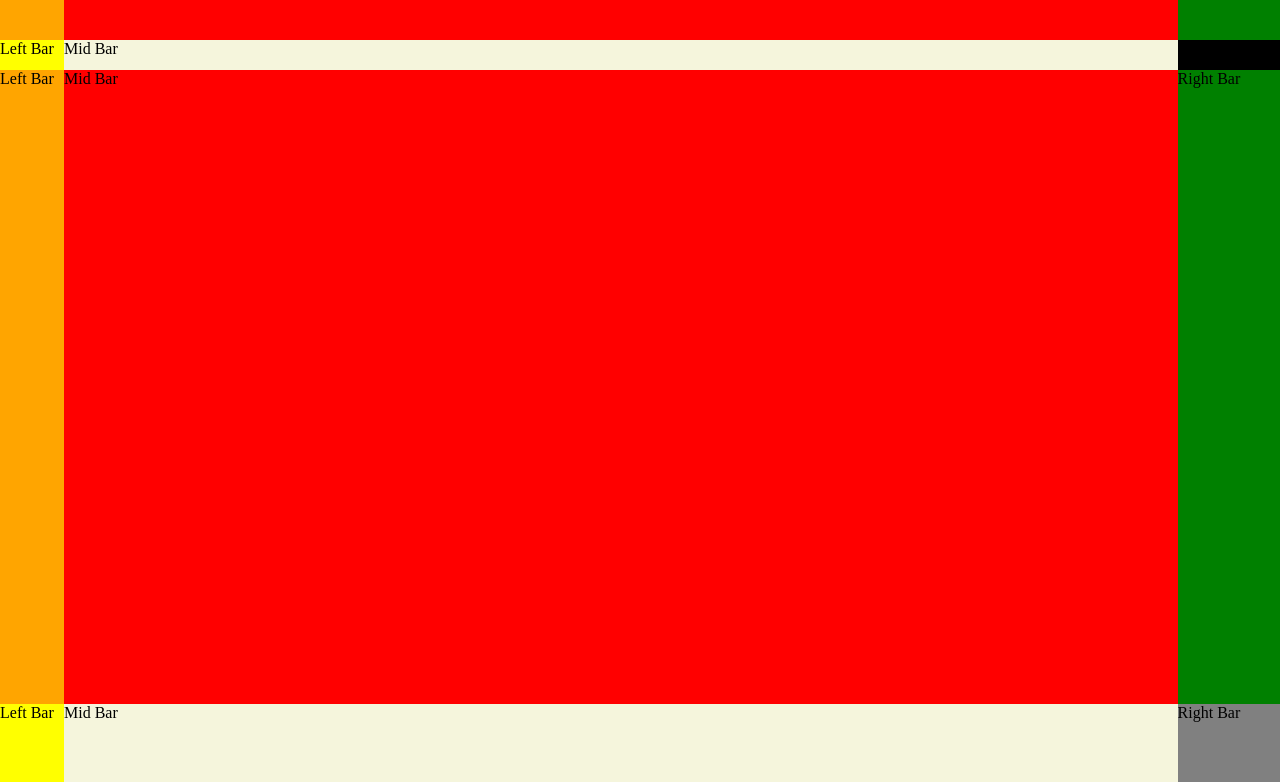
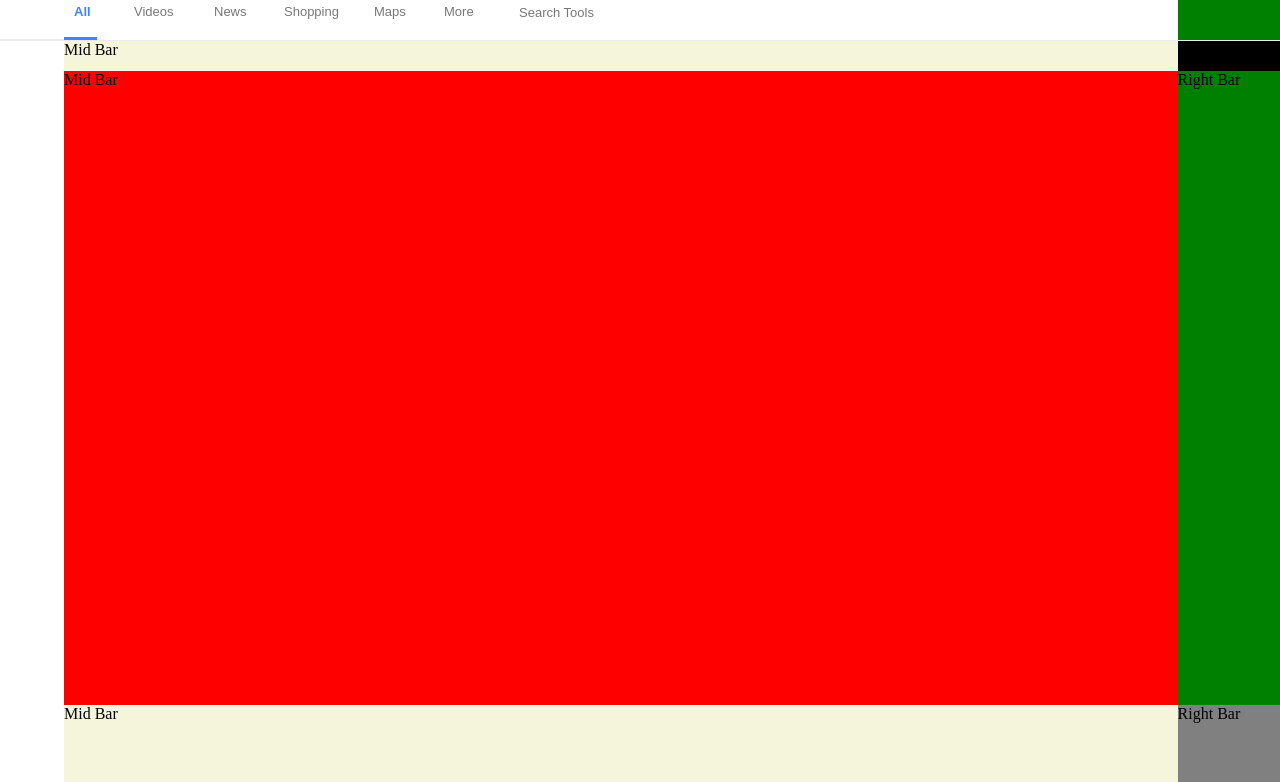
Before and after one commit to banalui/google-search-result-page, a plain HTML site: page index.html in a window 1280 px wide. Shown: the part 75-857 px from the top of the page. Drawn offline with Linux system fonts and the light colour scheme.

Commit message:
Left and Mid bar of Layer 2 finished

```diff
--- a/index.html
+++ b/index.html
@@ -24,19 +24,46 @@
 				</div>
 			</div>
 			<div class="SearchFilterLayer">  	<!-- Layer 2 -->
-				<div class="LeftBarEven">
-					Left Bar
+				<div class="LeftBarEmpty">
+					<div class="LeftBarEmptyWBorder"></div>
 				</div>
-				<div class="MidBarEven">
-					Mid Bar
+				<div class="SearchFilterBar">
+					<div class="SearchFilterButtonsAll">
+						<a href="http://www.google.com">All</a>
+					</div>
+					<div class="SearchFilterButtonsVideos">
+						<a href="http://www.google.com">Videos</a>
+					</div>
+					<div class="SearchFilterButtonsNews">
+						<a href="http://www.google.com">News</a>
+					</div>
+					<div class="SearchFilterButtonsShopping">
+						<a href="http://www.google.com">Shopping</a>
+					</div>
+					<div class="SearchFilterButtonsMaps">
+						<a href="http://www.google.com">Maps</a>
+					</div>
+					<div class="SearchFilterButtonsMore">
+						<a href="http://www.google.com">More</a>
+					</div>
+					<div class="SearchFilterButtonsTools">
+						<a href="http://www.google.com">Search Tools</a>
+					</div>
+					<!--<div class="SearchAllButton"><a href="http://www.google.com">All</a></div>
+					<div class="SearchVideosButton"><a href="http://www.google.com">Videos</a></div>
+					<div class="SearchNewsButton"><a href="http://www.google.com">News</a></div>
+					<div class="SearchShoppingButton"><a href="http://www.google.com">Shopping</a></div>
+					<div class="SearchMapsButton"><a href="http://www.google.com">Maps</a></div>
+					<div class="SearchMoreButton"><a href="http://www.google.com">More</a></div>
+					<div class="SearchToolsButton"><a href="http://www.google.com">Search Tools</a></div>-->
 				</div>
 				<div class="RightBarEven">
 					Right Bar
 				</div>
 			</div>
 			<div class="SearchStatLayer">  		<!-- Layer 3 -->
-				<div class="LeftBarOdd">
-					Left Bar
+				<div class="LeftBarEmpty">
+
 				</div>
 				<div class="MidBarOdd">
 					Mid Bar
@@ -46,8 +73,8 @@
 				</div>
 			</div>
 			<div class="ResultListLayer">  		<!-- Layer 4 -->
-				<div class="LeftBarEven">
-					Left Bar
+				<div class="LeftBarEmpty">
+
 				</div>
 				<div class="MidBarEven">
 					Mid Bar
@@ -57,8 +84,8 @@
 				</div>
 			</div>
 			<div class="RelatedSearchLayer">  	<!-- Layer 5 -->
-				<div class="LeftBarOdd">
-					Left Bar
+				<div class="LeftBarEmpty">
+
 				</div>
 				<div class="MidBarOdd">
 					Mid Bar
@@ -68,8 +95,8 @@
 				</div>
 			</div>
 			<div class="LogoButtonsLayer">  	<!-- Layer 6 -->
-				<div class="LeftBarEven">
-					Left Bar
+				<div class="LeftBarEmpty">
+
 				</div>
 				<div class="MidBarEven">
 					Mid Bar
@@ -79,8 +106,8 @@
 				</div>
 			</div>
 			<div class="NumberBottonsLayer">  	<!-- Layer 7 -->
-				<div class="LeftBarOdd">
-					Left Bar
+				<div class="LeftBarEmpty">
+
 				</div>
 				<div class="MidBarOdd">
 					Mid Bar
--- a/style/style.css
+++ b/style/style.css
@@ -22,6 +22,7 @@ body{
 	height: 4.0%;
 	width: 100%;
 	min-height: 60px;
+	border-bottom : 1px solid #ebebeb;
 }
 
 .SearchStatLayer{				/* Layer 3 */
@@ -162,7 +163,7 @@ body{
 /*************** Layer 2 Left Bar **************/
 
 
-.LeftBarEven{
+.LeftBarEven, .LeftBarEmpty{
 	height: 100%;
 	width: 5%;
 	background-color: orange;
@@ -170,6 +171,16 @@ body{
 	display: inline-block;
 	float: left;
 	position: relative;
+}
+
+/*************** Layer 2 Mid Bar **************/
+
+.SearchFilterBar{
+	height: 100%;
+	width: 87%;
+	background-color: white;
+	margin: 0;
+	display: inline-block;
 }
 
 .MidBarEven{
@@ -180,6 +191,126 @@ body{
 	display: inline-block;
 }
 
+.SearchFilterButtonsAll, .SearchFilterButtonsVideos, .SearchFilterButtonsNews, .SearchFilterButtonsShopping, .SearchFilterButtonsMaps, .SearchFilterButtonsMore, .SearchFilterButtonsTools{
+	margin-top: 24px;
+	position: absolute;
+	font-family: Arial;
+	font-size: 13px;
+	padding: 0;
+	width: 80px;
+}
+
+.SearchFilterBar a{
+	text-decoration: none;
+	color: #777;
+}
+
+.SearchFilterBar a:hover{
+	text-decoration: none;
+	color: black;
+}
+
+.SearchFilterButtonsAll a{
+	color: #4285f4;
+	font-weight: bold;
+}
+
+.SearchFilterButtonsAll a:hover{
+	color: #4285f4;
+	font-weight: bold;
+}
+
+.SearchFilterButtonsAll{
+	margin-left: 0px;
+	height: 33px;
+	border-bottom : 3px #4285f4 solid;
+	width: 23px;
+	padding-left: 10px;
+}
+
+.SearchFilterButtonsVideos{
+	margin-left: 70px;
+}
+.SearchFilterButtonsNews{
+	margin-left: 150px;
+}
+.SearchFilterButtonsShopping{
+	margin-left: 220px;
+}
+.SearchFilterButtonsMaps{
+	margin-left: 310px;
+}
+.SearchFilterButtonsMore{
+	margin-left: 380px;
+}
+.SearchFilterButtonsTools{
+	margin-left: 445px;
+	width: 85px;
+	padding-left: 10px;
+	height: 25px;
+	padding-top: 9px;
+	margin-top: 15.5px;
+}
+
+.SearchFilterButtonsTools:hover{
+	background-color: #f8f8f8;
+	border-radius: 3px;
+	border : 1px solid #c6c6c6;
+	box-shadow: 0 1px 1px rgba(0,0,0,0.1);
+}
+
+.SearchFilterButtonsTools a:hover{
+	color: #777;
+}
+
+/*
+.SearchAllButton, .SearchVideosButton, .SearchNewsButton, .SearchShoppingButton{
+	display: inline;
+	position: absolute;
+	margin-top:  5px;
+}
+
+.SearchAllButton{
+	margin-left: 5px;
+	width: 100px;
+	height: 100px;
+}
+.SearchVideosButton{
+	margin-left: 55px;
+	width: 100px;
+	height: 100px;
+}
+.SearchNewsButton{
+	margin-left: 105px;
+	width: 100px;
+	height: 100px;
+}
+.SearchShoppingButton{
+	margin-left: 155px;
+	width: 100px;
+	height: 100px;
+}
+*/
+/*
+<div class="SearchAllButton">All</div>
+					<div class="SearchVideosButton">Videos</div>
+					<div class="SearchNewsButton">News</div>
+					<div class="SearchShoppingButton">Shopping</div>
+					<div class="SearchMapsButton">Maps</div>
+					<div class="SearchMoreButton">More</div>
+					<div class="SearchToolsButton">Search Tools</div>
+*/
+.LeftBarEmpty{
+	background-color: white;
+}
+
+.LeftBarEmptyWBorder{
+	border-bottom : 1px solid #ebebeb;
+	height: 99%;
+}
+
+
+
 .RightBarEven{
 	height: 100%;
 	width: 8%;
```
